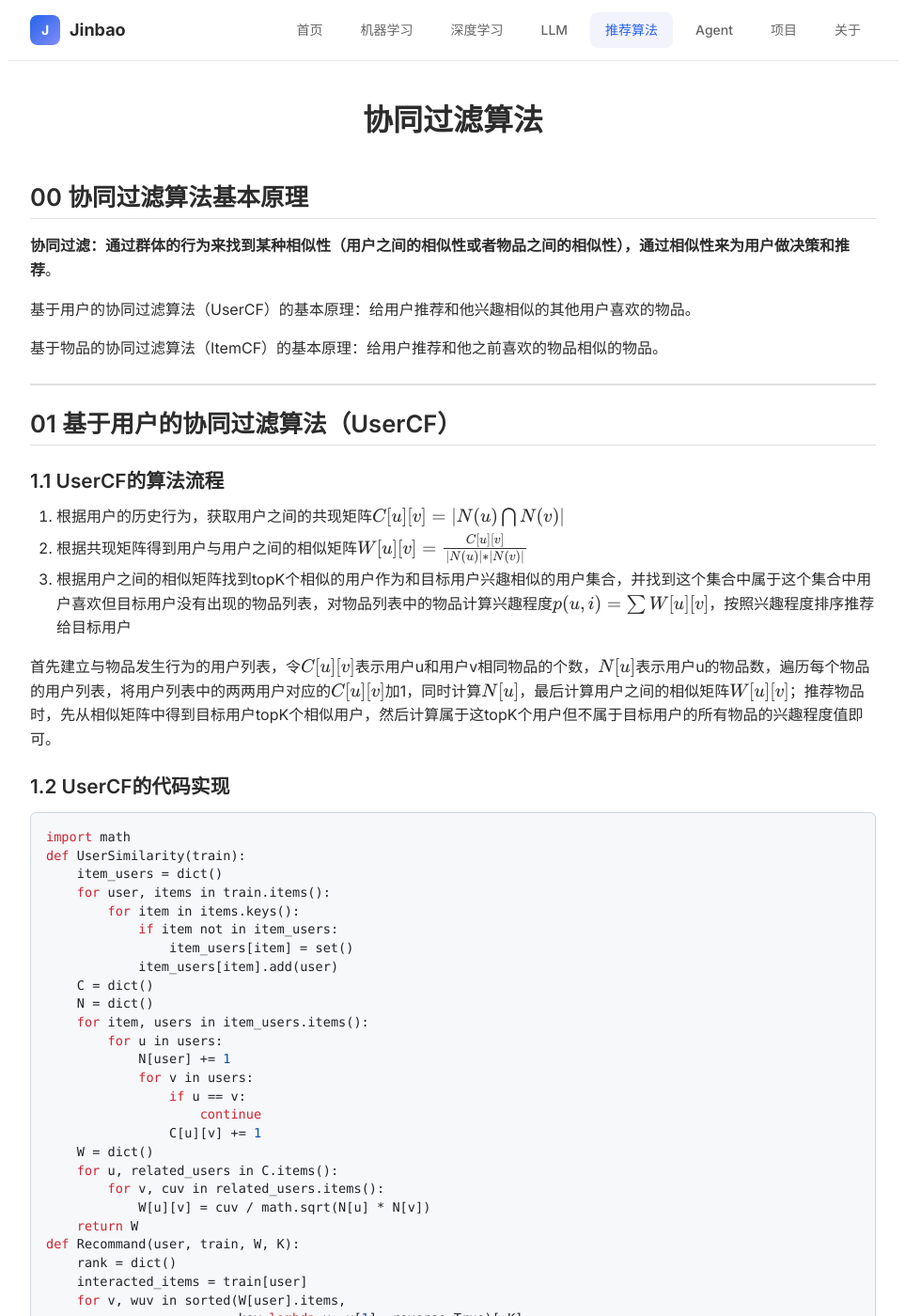
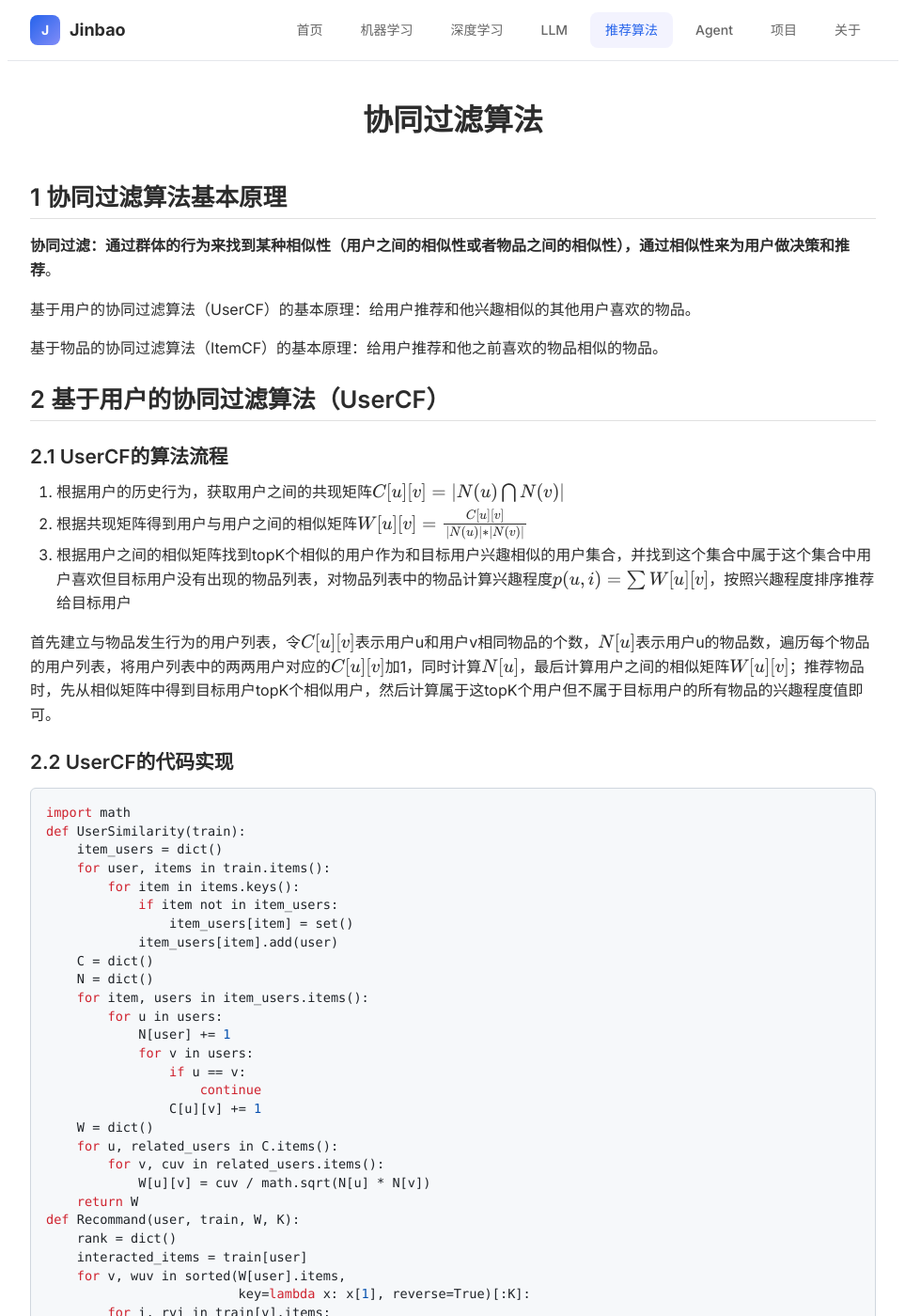
Before and after one commit to JinbaoSite/jinbaosite.github.io, a Jekyll site: the page built from recsys/cf.md, in a window 1280 px wide and 1400 px high. Shown: the whole window at 94% size, without its empty margins (158-1121 px from the left). Built offline with Jekyll 4.4.1, drawn with Linux system fonts in a browser that asks for light colours; our own code applies the rules of GitHub Pages for plain Markdown files; formulas are drawn with MathJax 3; some of the changed text lies outside the part shown.

Commit message:
Update cf.md

````diff
--- a/recsys/cf.md
+++ b/recsys/cf.md
@@ -1,6 +1,6 @@
 # 协同过滤算法
 
-## 00 协同过滤算法基本原理
+## 1 协同过滤算法基本原理
 
 **协同过滤：通过群体的行为来找到某种相似性（用户之间的相似性或者物品之间的相似性），通过相似性来为用户做决策和推荐**。
 
@@ -8,11 +8,10 @@
 
 基于物品的协同过滤算法（ItemCF）的基本原理：给用户推荐和他之前喜欢的物品相似的物品。
 
----
 
-## 01 基于用户的协同过滤算法（UserCF）
+## 2 基于用户的协同过滤算法（UserCF）
 
-### 1.1 UserCF的算法流程
+### 2.1 UserCF的算法流程
 
 1. 根据用户的历史行为，获取用户之间的共现矩阵$C[u][v]= \vert N(u) \bigcap N(v) \vert$
 2. 根据共现矩阵得到用户与用户之间的相似矩阵$W[u][v]= \frac{C[u][v]}{\vert N(u) \vert * \vert N(v) \vert}$
@@ -20,7 +19,7 @@
 
 首先建立与物品发生行为的用户列表，令$C[u][v]$表示用户u和用户v相同物品的个数，$N[u]$表示用户u的物品数，遍历每个物品的用户列表，将用户列表中的两两用户对应的$C[u][v]$加1，同时计算$N[u]$，最后计算用户之间的相似矩阵$W[u][v]$；推荐物品时，先从相似矩阵中得到目标用户topK个相似用户，然后计算属于这topK个用户但不属于目标用户的所有物品的兴趣程度值即可。
 
-### 1.2 UserCF的代码实现
+### 2.2 UserCF的代码实现
 
 ```python
 import math
````
Also changed, not shown: other parts of recsys/cf.md (+9 -13 lines).
